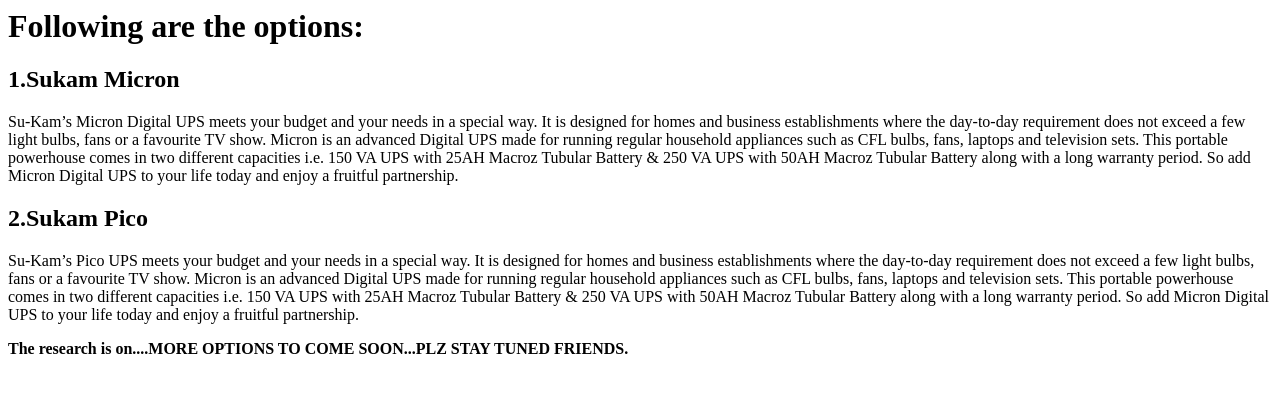
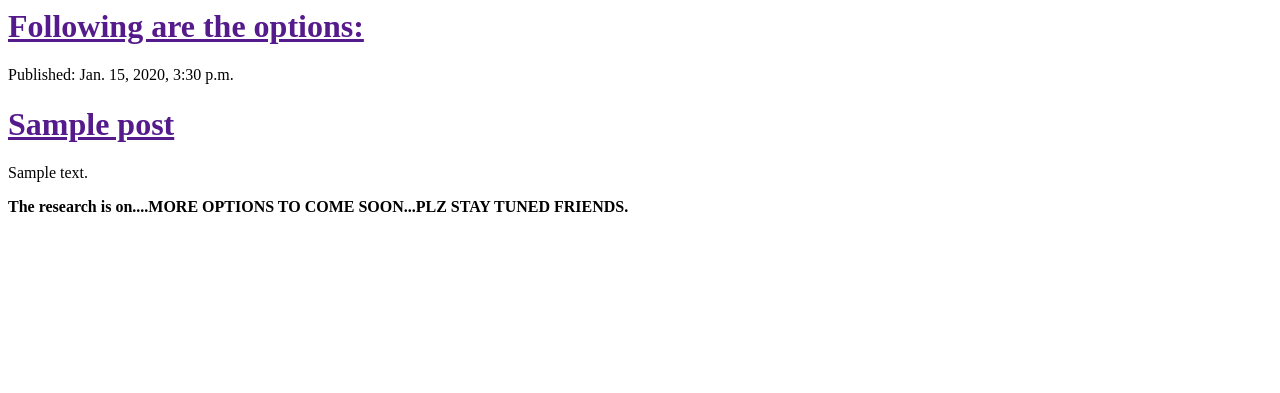
Before and after one commit to param927/my-first-blog, a Django app: template blog1/templates/blog1/post_list.html in a window 1280 px wide. Shown: the top 393 px of the page. Run offline with Django 3.2, Linux system fonts and the light colour scheme; the template is opened without the code that fills it: values that come from a table or form of the project are taken from there, others are empty; tables that the repository leaves empty hold one stand-in row (values such as "Sample post").

Commit message:
Modified templates for posts

```diff
--- a/blog1/templates/blog1/post_list.html
+++ b/blog1/templates/blog1/post_list.html
@@ -2,32 +2,26 @@
     <head>
         <title>Param's Blog for day to day power facilities</title>
     </head>
+
 	<body>
-		<h1>Following are the options:</h1>
 
-		<h2>1.Sukam Micron</h2>
+		<div>
+			<h1><a href = ""> Following are the options:</a></h1>
 
-		<p>Su-Kam’s Micron Digital UPS meets your budget and your needs in a special way.
-		It is designed for homes and business establishments where the day-to-day requirement
-		does not exceed a few light bulbs, fans or a favourite TV show. Micron is an advanced
-		Digital UPS made for running regular household appliances such as CFL bulbs, fans,
-		laptops and television sets. This portable powerhouse comes in two different capacities
-		i.e. 150 VA UPS with 25AH Macroz Tubular Battery & 250 VA UPS with 50AH Macroz Tubular
-		Battery along with a long warranty period. So add Micron Digital UPS to your life today
-		and enjoy a fruitful partnership.
-		</p>
-		<h2>2.Sukam Pico</h2>
-		<p>Su-Kam’s Pico UPS meets your budget and your needs in a special way. It is designed
-		for homes and business establishments where the day-to-day requirement does not exceed
-		a few light bulbs, fans or a favourite TV show. Micron is an advanced Digital UPS made
-		for running regular household appliances such as CFL bulbs, fans, laptops and television
-		sets. This portable powerhouse comes in two different capacities i.e. 150 VA UPS with
-		25AH Macroz Tubular Battery & 250 VA UPS with 50AH Macroz Tubular Battery along with a
-		long warranty period. So add Micron Digital UPS to your life today and enjoy a fruitful
-		partnership.
-		</p>
-		<p><strong>The research is on....MORE OPTIONS TO COME SOON...PLZ STAY TUNED FRIENDS.</STRONG>
-		</p>
+
+		{% for post in posts %}
+		<div>
+        <p>Published: {{ post.published_date }}</p>
+        <h1><a href="">{{ post.title }}</a></h1>
+        <p>{{ post.text|linebreaks }}</p>
+		</div>
+		{% endfor %}
+			<p>
+			<strong>The research is on....MORE OPTIONS TO COME SOON...PLZ STAY TUNED FRIENDS.</STRONG>
+			</p>
+		</div>
+
 
    </body>
+
 </html>
--- a/blog1/views.py
+++ b/blog1/views.py
@@ -1,4 +1,7 @@
 from django.shortcuts import render
+from django.utils import timezone
+from .models import Post
 
 def post_list(request):
-    return render(request, 'blog1/post_list.html', {})
+    posts = Post.objects.filter(published_date__lte=timezone.now()).order_by('published_date')
+    return render(request, 'blog1/post_list.html', {'posts': posts})
```
